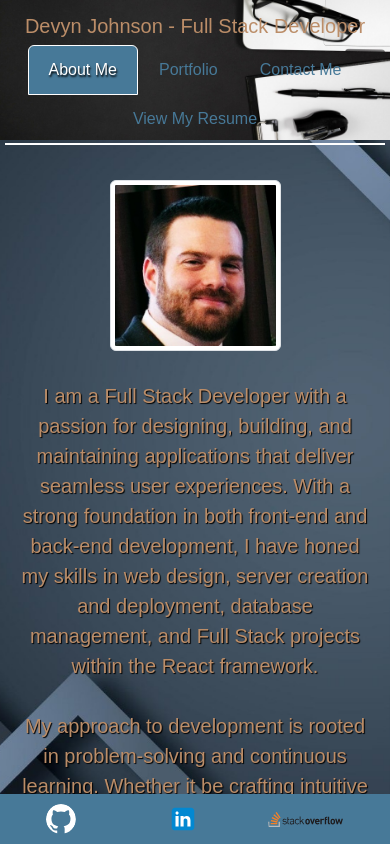
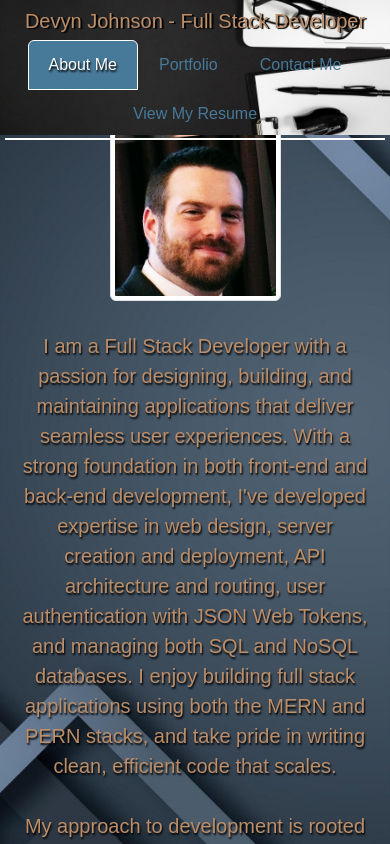
Before and after one commit to DevynJohnson/portfolio, a React (Vite) app in the folder portfolio/: page / in a window 390 px wide. Built offline with nearby package versions, Linux system fonts and the light colour scheme.

Commit message:
Fixing CSS by removing duplicate or conflicting CSS from App.css file. All CSS was split into page-specific stylesheets for readability and ease. Minor adjustments to wording of About Me page text.

```diff
--- a/portfolio/src/App.css
+++ b/portfolio/src/App.css
@@ -6,11 +6,6 @@
 }
 
 /* Styling For Global Page Elements */
-main {
-  padding-top: 150px; /* Ensure space for fixed header */
-  padding-bottom: 50px; /* Keeps footer from covering content */
-}
-
 html, body {
   height: 100%;
   margin: 0;
@@ -19,111 +14,11 @@ html, body {
   flex-direction: column;
   font-family: 'Copperplate', 'fantasy', sans-serif;
   width: 100%;
-  overflow-x: auto; /* Allows horizontal scrolling on both sides */
+  overflow-x: auto;
   background-image: url('./images/bodyBackground.jpg');
-  background-size: cover; /* Ensures it covers the entire viewport */
+  background-size: cover;
   background-attachment: fixed;
   background-position: center;
-}
-
-/* Make sure the root container fills the viewport */
-#root {
-  display: flex;
-  flex-direction: column;
-  min-height: 100vh;
-}
-
-/* Header styling */
-header {
-  position: fixed;
-  top: 0;
-  left: 0;
-  width: 100%;
-  z-index: 1000;
-  display: flex;
-  flex-direction: column;
-  justify-content: space-between; /* ensures nav stays at bottom */
-  align-items: center;
-  padding: 10px 0;
-  min-height: 125px;
-  background-size: cover;
-  background-position: center;
-}
-
-
-.header-background {
-  background-size: cover;
-  background-position: center;
-  /* You may wish to set a minimum height for the header so that the image always displays well */
-  min-height: 125px;
-  display: flex;
-  flex-direction: column;
-  justify-content: center;
-  align-items: center;
-}
-
-
-header h1 {
-  margin: 0; /* Remove extra margins that might shift the layout */
-  /* Optionally add a top margin if you want some breathing room */
-  margin-top: 10px;
-}
-
-
-.navbar-container {
-  width: 100%;
-  display: flex;
-  justify-content: center;
-  align-items: center;
-  margin: 0;
-  margin-bottom: -10px;
-}
-
-/* Custom styling for navigation links */
-.nav-tabs {
-  border-bottom: 2px solid white; /* Add a bottom border */
-}
-
-.nav-tabs .nav-link {
-  font-family: 'Copperplate', 'fantasy', sans-serif; /* Change font */
-  font-size: 16px; /* Adjust font size */
-  padding: 12px 20px; /* Adjust padding for spacing */
-  color: var(--accent-color); /* Set text color */
-  transition: color 0.3s ease-in-out, background-color 0.3s ease-in-out; /* Make the color transition appear smoother by easing change */
-}
-
-/* Active tab styling */
-.nav-tabs .nav-link.active {
-  color: white;
-  text-shadow: black 1px 2px 2px; /* Add a subtle text shadow */
-  background-color: var(--accent-color); /* Change active tab color */
-  border-color: white; /* Add a border to the active tab */
-}
-
-/* Hover effect */
-.nav-tabs .nav-link:hover {
-  color: black; /* Darker color on hover */
-  text-shadow: whitesmoke 1px 2px 2px; /* Add a subtle text shadow */
-  background-color: white; /* Light background on hover */
-}
-
-@media (max-width: 768px) {
-  header {
-    padding: 5px;
-    min-height: 100px;
-  }
-
-  header h1 {
-   header h1 {
-    font-size: 20px;
-    margin-top: 5px;
-  }
-}
-
-  .navbar-container {
-    /* You might want to ensure that the Navigation component inside scales or centers correctly */
-    margin-top: 0.5em;
-  }
 }
 
 @media (max-width: 768px) {
@@ -155,180 +50,6 @@ header h1 {
   }
 }
 
-
-/* Ensure tabs stay formatted correctly */
-.nav-tabs {
-  border-bottom: 2px solid white;
-}
-
-/* Ensure main content takes up remaining space */
-main {
-  flex-grow: 1;
-  padding-top: 170px; /* Adjusted to fit the taller header */
-  padding-bottom: 80px; /* Prevents overlap with footer */
-}
-
-/* Footer styling */
-footer {
-  position: fixed;
-  bottom: 0;
-  left: 0;
-  width: 100%;
-  height: 50px;
-  background-color: var(--accent-color);
-  display: flex;
-  align-items: center;
-  justify-content: center;
-  z-index: 1000;
-}
-
-/* Ensure footer images are centered */
-footer .row {
-  display: flex;
-  justify-content: center;
-  align-items: center;
-  width: 100%;
-}
-
-footer .col {
-  display: flex;
-  justify-content: center;
-  align-items: center;
-}
-
-footer img {
-  transition: filter 0.3s ease;
-}
-
-footer img:hover {
-  filter: brightness(0.5);
-}
-
-/* About Me Page Styling */
-
-/* Container remains flex-based and centered */
-.profilePicContainer {
-  display: flex;
-  justify-content: center;
-  align-items: center;
-  margin-top: 10px;
-  text-align: center; /* Help center inline elements if needed */
-}
-
-.aboutMePage p {
-  font-family: 'Copperplate', 'fantasy', sans-serif;
-  text-align: center;
-  text-shadow: black 1px 1px 1px; /* Add a subtle text shadow */
-  margin-top: 10px;
-  margin-bottom: 20px;
-  padding: 5px;
-  font-size: 20px;
-}
-
-
-/* Contact Me Page Styling */
-.contactMePage h4 {
-  text-align: center;
-  text-shadow: black 1px 2px 2px; /* Add a subtle text shadow */
-  margin-top: 10px;
-  margin-bottom: 20px;
-  padding: 5px;
-}
-
-.contactFormContainer {
-  display: flex;
-  justify-content: center;
-  margin-top: 20px;
-}
-
-.contactFormContainer p {
-  text-align: center;
-  text-shadow: black 1px 2px 2px; /* Add a subtle text shadow */
-  margin-top: 10px;
-  margin-bottom: 20px;
-  padding: 5px;
-}
-
-/* Resume Page Styling */
-
-.techSkillsContainer {
-  display: flex;
-  flex-wrap: wrap;
-  justify-content: center;
-  margin-top: 20px;
-}
-.frontEndHeader, .backEndHeader, .otherToolsHeader {
-  text-align: center;
-  padding: 5px;
-  background-color: var(--accent-color);
-  color: white;
-  font-weight: bold;
-  text-shadow: black 1px 1px 1px; /* Add a subtle text shadow */
-}
-
-.listGroupResume {
-  font-weight: bold;
-  text-align: center;
-}
-
-.resumeButton {
- text-align: center;
-  background-color: var(--accent-color);
-  outline: none;
-}
-
-.resume h3 {
-  text-align: center;
-  margin-top: 10px;
-  margin-bottom: 10px;
-  text-decoration: underline;
-  text-shadow: black 2px 1px 1px; /* Add a subtle text shadow */
-}
-
-.resume h5 {
-  text-align: center;
-  margin-top: 10px;
-  margin-bottom: 10px;
-  text-shadow: black 1px 2px 2px; /* Add a subtle text shadow */
-}
-
-.resume p {
-  text-align: center;
-  text-shadow: black 1px 2px 2px; /* Add a subtle text shadow */
-  margin-top: 10px;
-  margin-bottom: 10px;
-}
-
-.workHistoryContainer, .educationContainer {
-  margin-top: 25px;
-  display: flex;
-  flex-wrap: wrap;
-  justify-content: center;
-  }
-
-  .workHistory, .educationHeader {
-    text-align: center;
-    font-weight: bold;
-    text-decoration: underline;
-    font-size: 20px;
-    background-color: var(--accent-color);
-    color: white;
-    text-shadow: black 1px 1px 1px; /* Add a subtle text shadow */
-
-  }
-.space {
-  background-color: var(--accent-color)
-}
-
-.job {
-  text-decoration: underline;
-}
-
-.desc {
-  text-decoration: none;
-  font-weight: none;
-}
-
 .scrollWrapper {
   display: flex;
   justify-content: center;
--- a/portfolio/src/pages/aboutMe.jsx
+++ b/portfolio/src/pages/aboutMe.jsx
@@ -12,14 +12,9 @@ function AboutMe() {
       </Container>
       <div className="aboutMePage">
         <p>
-          I am a Full Stack Developer with a passion for designing, building,
-          and maintaining applications that deliver seamless user experiences.
-          With a strong foundation in both front-end and back-end development, I
-          have honed my skills in web design, server creation and deployment,
-          database management, and Full Stack projects within the React
-          framework.
-          <br></br>
-          <br></br>
+        I am a Full Stack Developer with a passion for designing, building, and maintaining applications that deliver seamless user experiences. With a strong foundation in both front-end and back-end development, I've developed expertise in web design, server creation and deployment, API architecture and routing, user authentication with JSON Web Tokens, and managing both SQL and NoSQL databases. I enjoy building full stack applications using both the MERN and PERN stacks, and take pride in writing clean, efficient code that scales.
+          <br />
+          <br />
           My approach to development is rooted in problem-solving and continuous
           learning. Whether it be crafting intuitive user interfaces, optimizing
           server performance, or structuring efficient databases, I enjoy
@@ -27,18 +22,15 @@ function AboutMe() {
           effective solutions. With a professional background in food service
           management, I am used to working in fast-paced environments and
           collaborating with diverse teams to achieve common goals.
-          <br></br>
-          <br></br>
-          Outside of coding, I love spending time
-          with my wife and our four boys — two teenagers and twin toddlers, who ensure there is never a dull moment at our home. When I get the chance, I hit the ice to play hockey or immerse myself
-          in a game of Dungeons and Dragons with friends, where strategy and creativity go
-          hand in hand.
-          <br></br>
-          <br></br>
+          <br />
+          <br />
+          Outside of coding, I love spending time on our hobby farm with my wife and our four boys — two teenagers and twin toddlers, who ensure there is never a dull moment at home. When I get the chance, I love to lace up my skates to play ice hockey or roll some dice in a game of Dungeons and Dragons with friends.
+          <br />
+          <br />
           I am eager to bring my technical skills, problem-solving
           mindset, and passion for development to new and exciting projects.
-          <br></br>
-          <br></br>
+          <br />
+          <br />
           Let's build something great together!
         </p>
       </div>
--- a/portfolio/src/styles/about.css
+++ b/portfolio/src/styles/about.css
@@ -6,12 +6,13 @@
 }
 
 /* Common styles for text elements in About Me page */
-.aboutMeText, .aboutMeHeader {
+.aboutMePage p, .aboutMeHeader {
   text-align: center;
   text-shadow: black 1px 2px 2px;
   margin-top: 10px;
   margin-bottom: 20px;
   padding: 5px;
+  font-size: 20px;
 }
 
 /* About Me header specific */
@@ -27,3 +28,11 @@
   border-radius: 10px;
   margin: 10px auto;
 }
+
+.profilePicContainer {
+  display: flex;
+  justify-content: center;
+  align-items: center;
+  margin-top: 10px;
+  text-align: center; /* Help center inline elements if needed */
+}
--- a/portfolio/src/styles/global.css
+++ b/portfolio/src/styles/global.css
@@ -6,7 +6,7 @@ html, body {
     font-family: 'Copperplate', 'fantasy', sans-serif;
     overflow-x: hidden;
     background-image: url('../images/bodyBackground.jpg');
-    background-size: cover; /* Ensures it covers the entire viewport */
+    background-size: cover;
     background-attachment: fixed;
     background-position: center;
   }
--- a/portfolio/src/styles/header.css
+++ b/portfolio/src/styles/header.css
@@ -30,6 +30,7 @@ header {
   header h1 {
     margin: 0;
     margin-top: 10px;
+    text-shadow: black 2px 1px 1px;
   }
 
   /* Navigation styling */
--- a/portfolio/src/styles/portfolio.css
+++ b/portfolio/src/styles/portfolio.css
@@ -28,7 +28,7 @@
   .projectCardImage {
     width: 100%;
     /* max-width: 576px; */
-    height: 200px;
+    height: auto;
     object-fit: cover;
     flex-shrink: 0;
   }
--- a/portfolio/src/styles/resume.css
+++ b/portfolio/src/styles/resume.css
@@ -16,14 +16,12 @@
     text-align: center;
   }
 
-  .resume h3 {
-    margin: 10px 0;
-    text-decoration: underline;
-  }
-
+  .resume h3,
   .resume h5,
   .resume p {
     margin: 10px 0;
+    text-decoration: underline;
+    text-shadow: black 2px 1px 1px;
   }
 
   .techSkillsContainer,
@@ -45,6 +43,8 @@
     text-decoration: underline;
     font-size: 20px;
     padding: 5px;
+    text-shadow: black 1px 1px 1px;
+    font-weight: bold;
   }
 
   .listGroupResume {
```
Also changed, not shown: portfolio/src/pages/Resume.jsx (+3 -5 lines).
